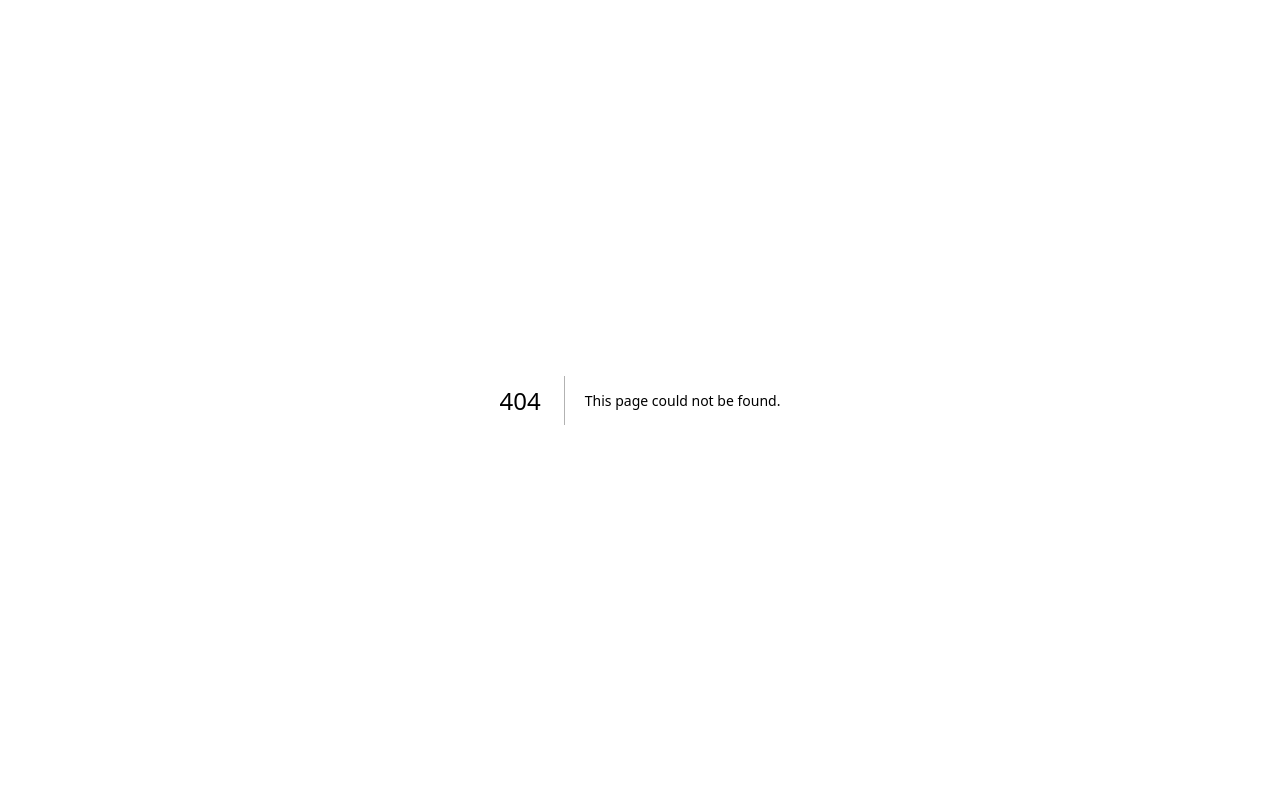
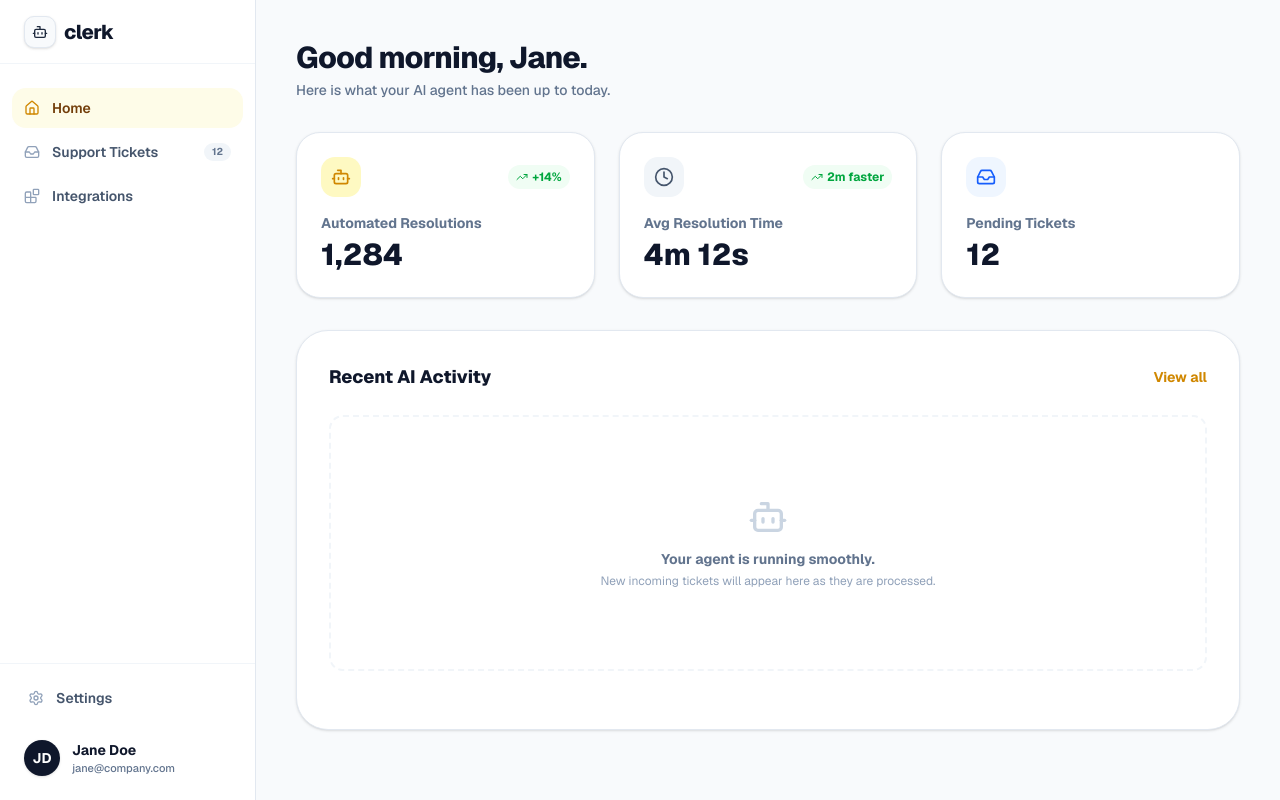
Before and after one commit to walledog11/clerk, a Next.js app: page /dashboard in a window 1280 px wide. Before the commit this address had no page. Built offline with nearby package versions, Linux system fonts and the light colour scheme.

Commit message:
Added dashboard

```diff
--- a/app/signup/page.tsx
+++ b/app/(auth)/signup/page.tsx
@@ -4,27 +4,25 @@ import Link from "next/link";
 import { Bot, ArrowLeft } from "lucide-react";
 import { Button } from "@/components/ui/button";
 import { motion } from "motion/react";
+import { DotPattern } from "@/components/ui/dot-pattern";
 
 export default function SignUpPage() {
   return (
-    <div className="min-h-screen relative flex items-center justify-center bg-slate-50/50 overflow-hidden px-4 py-12 font-sans">
+    <div className="min-h-screen relative flex items-center justify-center bg-slate-50 overflow-hidden px-4 py-12 font-sans">
 
-      {/* 1. Subtle Background Glow (Matched from Hero) */}
+      {/* 1. Dot Pattern Background */}
+      <DotPattern
+        width={24}
+        height={24}
+        cx={1}
+        cy={1}
+        cr={1}
+        className="opacity-40 [mask-image:radial-gradient(900px_circle_at_center,white,transparent)]"
+        glow={true}
+      />
+
+      {/* 2. Subtle Background Glow (Matched from Hero) */}
       <div className="absolute top-0 left-1/2 -translate-x-1/2 w-[800px] h-[600px] opacity-20 pointer-events-none blur-[100px] bg-gradient-to-b from-yellow-400 to-transparent z-0" />
-
-      {/* 2. Floating Abstract Elements (Matched from Hero Graphic) */}
-      <div className="absolute top-1/2 left-1/2 -translate-x-1/2 -translate-y-1/2 w-full max-w-2xl h-[600px] pointer-events-none z-0">
-        <motion.div
-          animate={{ y: [-8, 8, -8], rotate: [12, 15, 12] }}
-          transition={{ duration: 5, repeat: Infinity, ease: "easeInOut" }}
-          className="absolute top-24 right-4 sm:-right-4 w-24 h-24 sm:w-32 sm:h-32 bg-yellow-100 rounded-[1.5rem] sm:rounded-[2rem] border border-yellow-200/60 backdrop-blur-md shadow-xl"
-        />
-        <motion.div
-          animate={{ y: [8, -8, 8] }}
-          transition={{ duration: 6, repeat: Infinity, ease: "easeInOut" }}
-          className="absolute bottom-16 left-4 sm:-left-4 w-20 h-20 sm:w-28 sm:h-28 bg-white rounded-full border border-slate-200/60 backdrop-blur-md shadow-xl"
-        />
-      </div>
 
       {/* Back to Home Navigation */}
       <Link
@@ -35,21 +33,47 @@ export default function SignUpPage() {
         <span className="hidden sm:inline">Back to website</span>
       </Link>
 
-      {/* Main Content */}
+      {/* Main Content Container */}
       <div className="relative z-10 w-full max-w-md">
 
+        {/* 3. Floating Sticky Note 1 (Yellow) */}
+        <motion.div
+          animate={{ y: [-5, 5, -5], rotate: [6, 8, 6] }}
+          transition={{ duration: 4, repeat: Infinity, ease: "easeInOut" }}
+          className="absolute -top-8 -right-4 sm:-top-12 sm:-right-20 w-24 h-24 sm:w-32 sm:h-32 bg-yellow-200 shadow-lg flex items-center justify-center p-3 z-0"
+          style={{ fontFamily: "var(--font-caveat)" }}
+        >
+          <div className="absolute top-0 left-1/2 -translate-x-1/2 w-8 h-2.5 bg-yellow-400/30 -mt-1 shadow-sm mix-blend-multiply" />
+          <span className="text-yellow-950 text-sm sm:text-lg leading-tight text-center rotate-[-2deg] font-bold">
+            Get back to inbox zero!
+          </span>
+        </motion.div>
+
+        {/* 4. Floating Sticky Note 2 (Blue) */}
+        <motion.div
+          animate={{ y: [5, -5, 5], rotate: [-8, -6, -8] }}
+          transition={{ duration: 5, repeat: Infinity, ease: "easeInOut" }}
+          className="absolute -bottom-8 -left-4 sm:-bottom-10 sm:-left-16 w-20 h-20 sm:w-28 sm:h-28 bg-blue-200 shadow-lg flex items-center justify-center p-3 z-0"
+          style={{ fontFamily: "var(--font-caveat)" }}
+        >
+          <div className="absolute top-0 left-1/2 -translate-x-1/2 w-6 h-2 bg-blue-400/30 -mt-1 shadow-sm mix-blend-multiply" />
+          <span className="text-blue-950 text-xs sm:text-base leading-tight text-center rotate-[2deg] font-bold">
+            No more sprawl.
+          </span>
+        </motion.div>
+
         {/* Brand Logo Header */}
-        <div className="flex justify-center mb-8">
+        <div className="relative flex justify-center mb-8 z-10">
           <Link href="/" className="flex items-center gap-2.5 group">
             <div className="w-12 h-12 rounded-xl bg-white border border-slate-200 shadow-sm flex items-center justify-center group-hover:border-yellow-300 transition-colors">
               <Bot className="w-6 h-6 text-slate-800 group-hover:text-yellow-500 transition-colors" />
             </div>
-            <span className="text-3xl font-extrabold text-slate-900 tracking-tight">clerk</span>
+            <span className="text-3xl font-extrabold text-slate-900 tracking-tight drop-shadow-sm">clerk</span>
           </Link>
         </div>
 
-        {/* Sign Up Card (Bento Style) */}
-        <div className="bg-white/80 backdrop-blur-xl border border-slate-200 rounded-[2rem] p-8 shadow-2xl">
+        {/* Sign Up Card (Bento Style with Glassmorphism) */}
+        <div className="relative z-10 bg-white/80 backdrop-blur-xl border border-slate-200 rounded-[2rem] p-8 shadow-2xl">
           <div className="text-center mb-8">
             <h1 className="text-2xl font-extrabold tracking-tight text-slate-900 mb-2">Create your account</h1>
             <p className="text-sm font-medium text-slate-500">Join Clerk and automate your support today</p>
@@ -77,7 +101,7 @@ export default function SignUpPage() {
                 <span className="w-full border-t border-slate-200" />
               </div>
               <div className="relative flex justify-center text-[10px] uppercase">
-                <span className="bg-white/80 px-3 text-slate-400 font-extrabold tracking-widest rounded-full">Or sign up with email</span>
+                <span className="bg-white/80 backdrop-blur-md px-3 text-slate-400 font-extrabold tracking-widest rounded-full">Or sign up with email</span>
               </div>
             </div>
 
@@ -141,7 +165,7 @@ export default function SignUpPage() {
         </div>
 
         {/* Footer Link */}
-        <p className="text-center text-sm text-slate-500 mt-8 font-medium">
+        <p className="text-center text-sm text-slate-500 mt-8 font-medium relative z-10">
           Already have an account? <Link href="/login" className="text-yellow-600 hover:text-yellow-700 font-bold transition-colors">Log in</Link>
         </p>
 
--- /dev/null
+++ b/app/dashboard/layout.tsx
@@ -0,0 +1,96 @@
+"use client";
+
+import Link from "next/link";
+import { usePathname } from "next/navigation";
+import { Bot, Home, Inbox, Blocks, Settings, LogOut } from "lucide-react";
+
+const navItems = [
+  { name: "Home", href: "/dashboard", icon: Home },
+  { name: "Support Tickets", href: "/dashboard/tickets", icon: Inbox, badge: "12" },
+  { name: "Integrations", href: "/dashboard/integrations", icon: Blocks },
+];
+
+export default function DashboardLayout({ children }: { children: React.ReactNode }) {
+  const pathname = usePathname();
+
+  return (
+    <div className="flex h-screen bg-slate-50 font-sans overflow-hidden">
+
+      {/* Sidebar */}
+      <aside className="w-64 bg-white border-r border-slate-200 flex flex-col shrink-0">
+
+        {/* Brand Header */}
+        <div className="h-16 flex items-center px-6 border-b border-slate-100">
+          <Link href="/" className="flex items-center gap-2 group">
+            <div className="w-8 h-8 rounded-lg bg-slate-50 border border-slate-200 flex items-center justify-center group-hover:border-yellow-300 transition-colors shadow-sm">
+              <Bot className="w-4 h-4 text-slate-800 group-hover:text-yellow-500 transition-colors" />
+            </div>
+            <span className="text-xl font-extrabold text-slate-900 tracking-tight">clerk</span>
+          </Link>
+        </div>
+
+        {/* Main Navigation */}
+        <nav className="flex-1 px-3 py-6 space-y-1 overflow-y-auto">
+          {navItems.map((item) => {
+            const isActive = pathname === item.href;
+            return (
+              <Link
+                key={item.name}
+                href={item.href}
+                className={`flex items-center justify-between px-3 py-2.5 rounded-xl text-sm font-semibold transition-all ${
+                  isActive
+                    ? "bg-yellow-50 text-yellow-900"
+                    : "text-slate-600 hover:bg-slate-50 hover:text-slate-900"
+                }`}
+              >
+                <div className="flex items-center gap-3">
+                  <item.icon className={`w-4 h-4 ${isActive ? "text-yellow-600" : "text-slate-400"}`} />
+                  {item.name}
+                </div>
+                {item.badge && (
+                  <span className={`px-2 py-0.5 rounded-full text-[10px] font-bold ${
+                    isActive ? "bg-yellow-200 text-yellow-800" : "bg-slate-100 text-slate-500"
+                  }`}>
+                    {item.badge}
+                  </span>
+                )}
+              </Link>
+            );
+          })}
+        </nav>
+
+        {/* Bottom Section (User & Settings) */}
+        <div className="p-4 border-t border-slate-100">
+          <div className="flex flex-col gap-1 mb-4">
+            <Link href="/dashboard/settings" className="flex items-center gap-3 px-3 py-2 rounded-xl text-sm font-semibold text-slate-600 hover:bg-slate-50 hover:text-slate-900 transition-all">
+              <Settings className="w-4 h-4 text-slate-400" />
+              Settings
+            </Link>
+          </div>
+
+          {/* User Profile Button */}
+          <button className="w-full flex items-center gap-3 p-2 rounded-xl hover:bg-slate-50 transition-colors text-left group">
+            <div className="w-9 h-9 rounded-full bg-slate-900 flex items-center justify-center text-white font-bold text-sm shadow-sm">
+              JD
+            </div>
+            <div className="flex-1 min-w-0">
+              <p className="text-sm font-bold text-slate-900 truncate">Jane Doe</p>
+              <p className="text-[11px] font-medium text-slate-500 truncate">jane@company.com</p>
+            </div>
+            <LogOut className="w-4 h-4 text-slate-400 opacity-0 group-hover:opacity-100 transition-opacity" />
+          </button>
+        </div>
+      </aside>
+
+      {/* Main Content Area */}
+      <main className="flex-1 flex flex-col min-w-0 overflow-hidden relative">
+        <div className="flex-1 overflow-y-auto p-6 md:p-10">
+          <div className="max-w-6xl mx-auto">
+            {children}
+          </div>
+        </div>
+      </main>
+
+    </div>
+  );
+}
--- /dev/null
+++ b/app/dashboard/page.tsx
@@ -0,0 +1,73 @@
+import { Bot, TrendingUp, Clock, Inbox } from "lucide-react";
+
+export default function DashboardHome() {
+  return (
+    <div className="space-y-8">
+
+      {/* Header */}
+      <div>
+        <h1 className="text-3xl font-extrabold tracking-tight text-slate-900">Good morning, Jane.</h1>
+        <p className="text-sm text-slate-500 mt-1 font-medium">Here is what your AI agent has been up to today.</p>
+      </div>
+
+      {/* Top Stats Grid */}
+      <div className="grid grid-cols-1 md:grid-cols-3 gap-6">
+
+        {/* Stat Card 1 */}
+        <div className="bg-white p-6 rounded-[1.5rem] border border-slate-200 shadow-sm">
+          <div className="flex items-center justify-between mb-4">
+            <div className="w-10 h-10 rounded-xl bg-yellow-100 flex items-center justify-center">
+              <Bot className="w-5 h-5 text-yellow-600" />
+            </div>
+            <span className="flex items-center gap-1 text-xs font-bold text-green-600 bg-green-50 px-2 py-1 rounded-full">
+              <TrendingUp className="w-3 h-3" /> +14%
+            </span>
+          </div>
+          <p className="text-sm font-bold text-slate-500 mb-1">Automated Resolutions</p>
+          <p className="text-3xl font-extrabold text-slate-900">1,284</p>
+        </div>
+
+        {/* Stat Card 2 */}
+        <div className="bg-white p-6 rounded-[1.5rem] border border-slate-200 shadow-sm">
+          <div className="flex items-center justify-between mb-4">
+            <div className="w-10 h-10 rounded-xl bg-slate-100 flex items-center justify-center">
+              <Clock className="w-5 h-5 text-slate-600" />
+            </div>
+            <span className="flex items-center gap-1 text-xs font-bold text-green-600 bg-green-50 px-2 py-1 rounded-full">
+              <TrendingUp className="w-3 h-3" /> 2m faster
+            </span>
+          </div>
+          <p className="text-sm font-bold text-slate-500 mb-1">Avg Resolution Time</p>
+          <p className="text-3xl font-extrabold text-slate-900">4m 12s</p>
+        </div>
+
+        {/* Stat Card 3 */}
+        <div className="bg-white p-6 rounded-[1.5rem] border border-slate-200 shadow-sm">
+          <div className="flex items-center justify-between mb-4">
+            <div className="w-10 h-10 rounded-xl bg-blue-50 flex items-center justify-center">
+              <Inbox className="w-5 h-5 text-blue-600" />
+            </div>
+          </div>
+          <p className="text-sm font-bold text-slate-500 mb-1">Pending Tickets</p>
+          <p className="text-3xl font-extrabold text-slate-900">12</p>
+        </div>
+
+      </div>
+
+      {/* Main Content Area (Placeholder for recent activity) */}
+      <div className="bg-white rounded-[2rem] border border-slate-200 shadow-sm p-8 min-h-[400px]">
+        <div className="flex items-center justify-between mb-6">
+          <h2 className="text-lg font-extrabold text-slate-900">Recent AI Activity</h2>
+          <button className="text-sm font-bold text-yellow-600 hover:text-yellow-700">View all</button>
+        </div>
+
+        <div className="flex flex-col items-center justify-center h-64 text-center border-2 border-dashed border-slate-100 rounded-xl">
+          <Bot className="w-10 h-10 text-slate-300 mb-3" />
+          <p className="text-sm font-bold text-slate-500">Your agent is running smoothly.</p>
+          <p className="text-xs text-slate-400 mt-1">New incoming tickets will appear here as they are processed.</p>
+        </div>
+      </div>
+
+    </div>
+  );
+}
--- /dev/null
+++ b/app/dashboard/tickets/page.tsx
@@ -0,0 +1,5 @@
+export default function Tickets () {
+    return (
+        <div>Tickets</div>
+    )
+}
```
Also changed, not shown: app/(auth)/login/page.tsx (renamed from app/login/page.tsx).
